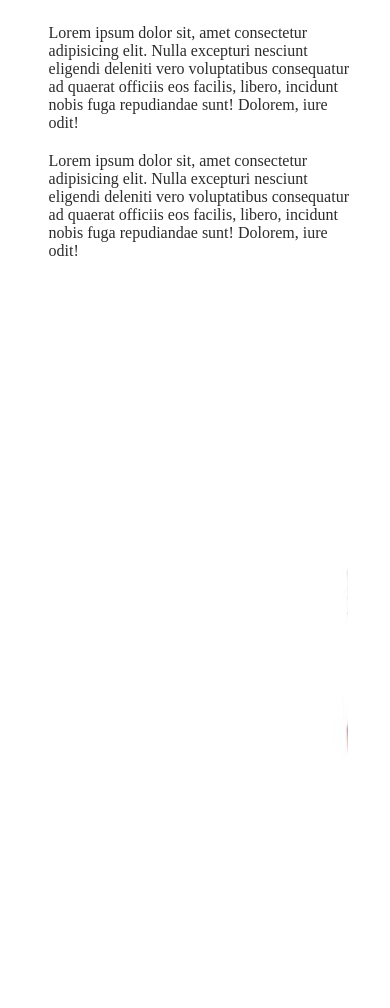
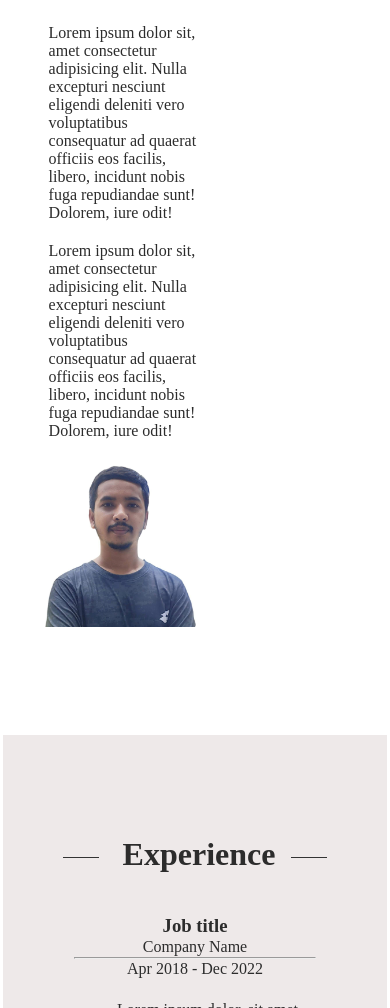
Before and after one commit to bishworup11/Portfolio, a plain HTML site: page index.html in a window 390 px wide. Shown: the part 992-2000 px from the top of the page. Drawn offline with Linux system fonts and the light colour scheme.

Commit message:
add responsive

```diff
--- a/index.html
+++ b/index.html
@@ -76,7 +76,7 @@
                 </p>
             </article>
             <figure >
-                <img height="100%" src="./img/p.jpg" />
+                <img height="100%" width="100%" src="./img/p.jpg" />
             </figure>
         </div>
     </div>
--- a/style.css
+++ b/style.css
@@ -197,7 +197,8 @@ a {
 
     .flex-container-about article,
     .flex-container-about figure {
-        width: 100%;
+        width: 50%;
+        height: 50%;
 
     }
 }
```
